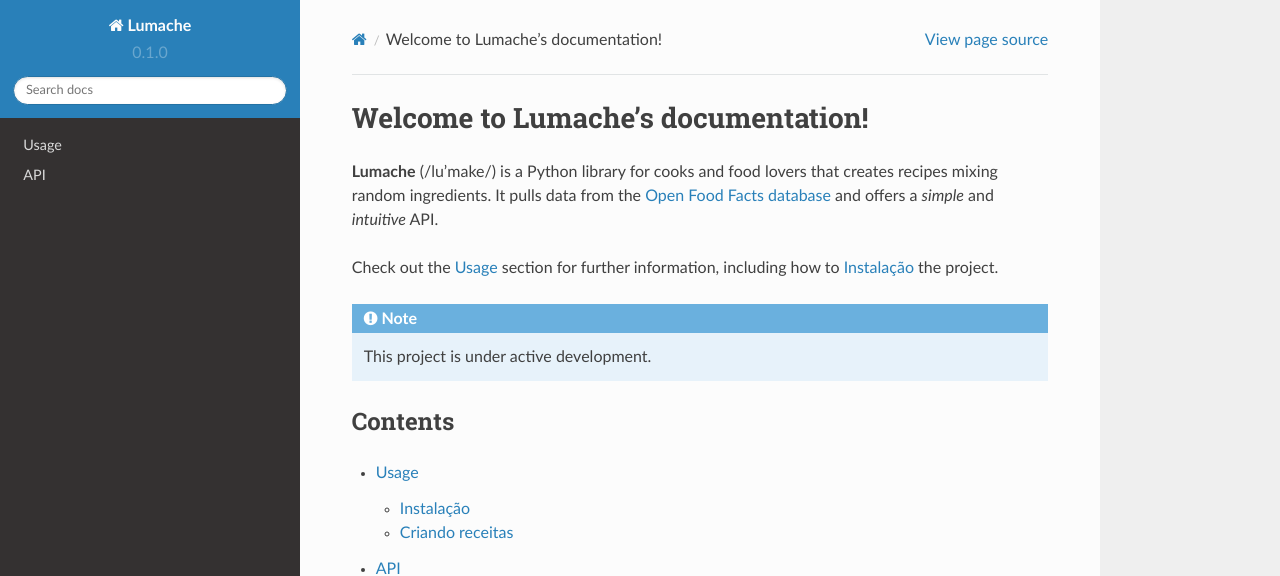
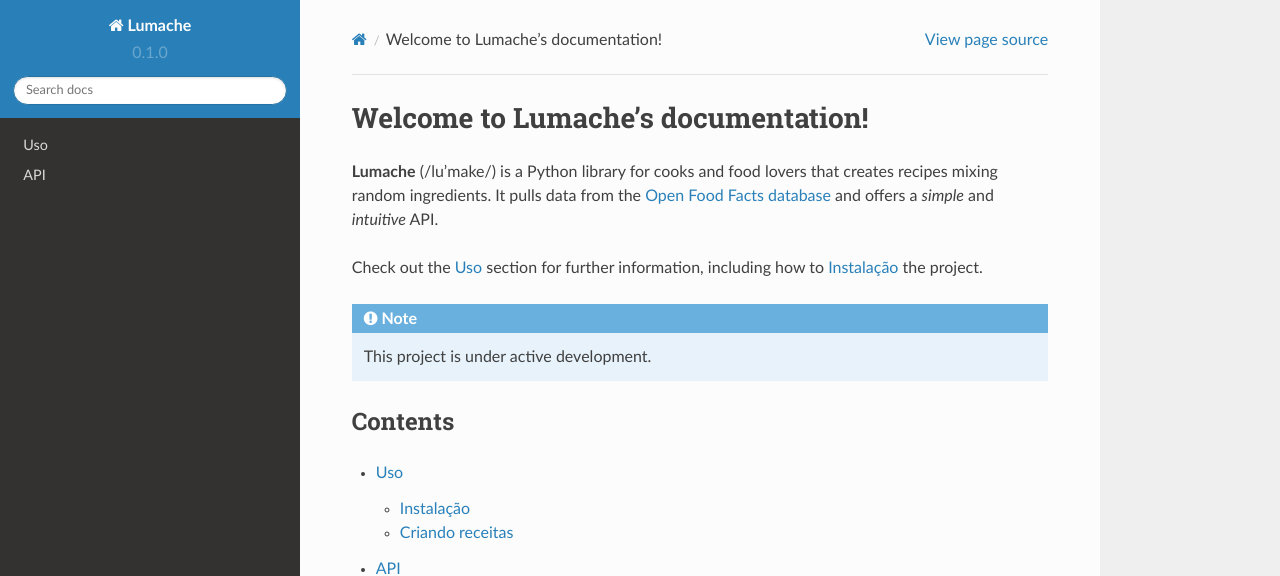
Before and after one commit to luiz-correa/rtd-tutorial, a Sphinx documentation site: the page built from docs/source/index.rst, in a window 1280 px wide. Shown: the top 576 px of the page. Built offline with Sphinx 7.4.7 and the Read the Docs theme 2.0.0, drawn with Linux system fonts in a browser that asks for light colours.

Commit message:
Update usage.rst

```diff
--- a/docs/source/usage.rst
+++ b/docs/source/usage.rst
@@ -1,4 +1,4 @@
-Usage
+Uso
 =====
 
 .. _installation:
@@ -8,7 +8,7 @@ Instalação
 
 To use Lumache, first install it using pip:
 
-.. code-block:: console
+.. code-block:: Configuração > Escala
 
    (.venv) $ pip install lumache
 
```
